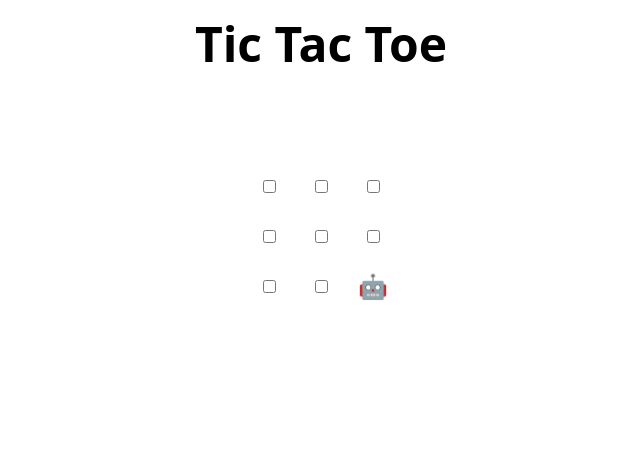
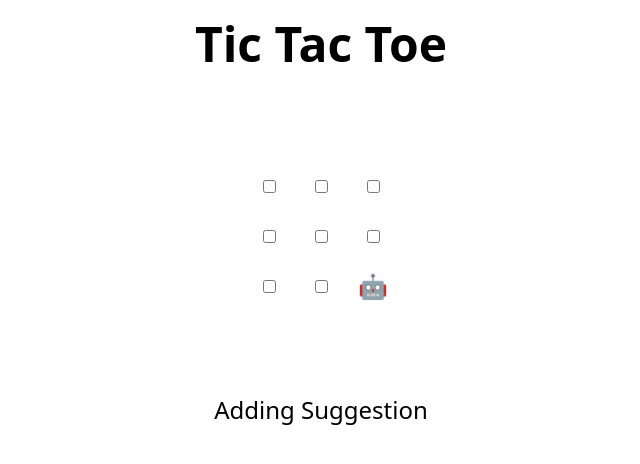
Before and after one commit to shrikanth01/skills-review-pull-requests, a plain HTML site: page index.html in a window 1280 px wide. Shown: the whole page, without its empty margins (319-959 px from the left). Drawn offline with Linux system fonts and the light colour scheme.

Commit message:
Update index.html

```diff
--- a/index.html
+++ b/index.html
@@ -48,6 +48,7 @@
 </table>
 
 <h2 hidden>Game over, refresh to play again 🧑‍💻 🤖!</h2>
+Adding Suggestion
 
 <script>
   // Initialization
```
